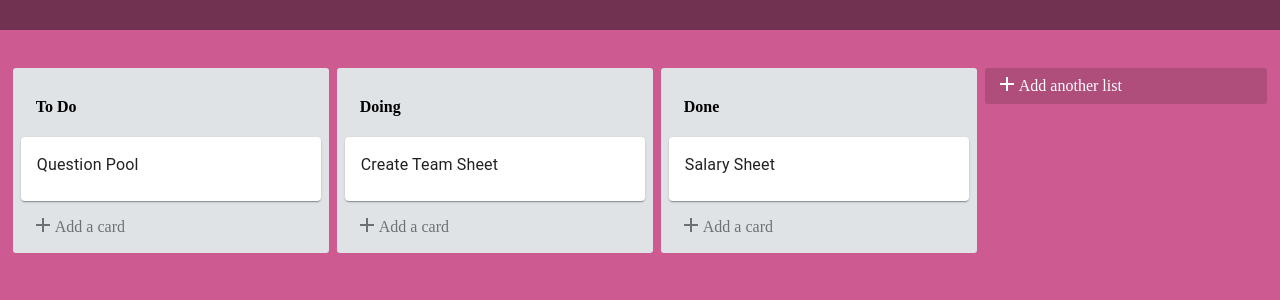
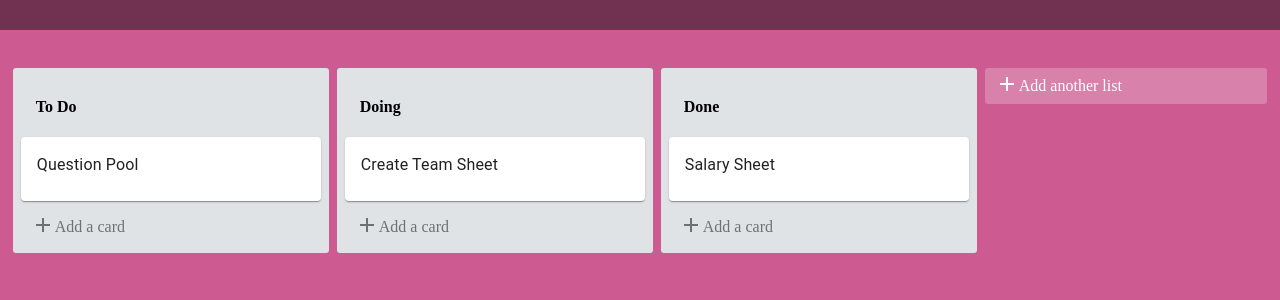
Before and after one commit to FarzanehValaee/TrelloApp, a React (Create React App) app: page / in a window 1280 px wide. Shown: the top 300 px of the page. Built offline with nearby package versions, Linux system fonts and the light colour scheme.

Commit message:
actionButton's UI

```diff
--- a/src/components/TrelloActionButton.js
+++ b/src/components/TrelloActionButton.js
@@ -59,7 +59,7 @@ class TrelloActionButton extends Component {
                     const buttonText= list? "Add another list":"Add a card";
                     const buttonTextOpacity= list? 1:0.5;
                     const buttonTextColor= list? "white":"inherit";
-                    const buttonTextBackground= list? "rgba(0,0,0,.15)":"inherit";
+                    const buttonTextBackground= list? "#d881ab":"inherit";
                     return(
                           <div
                             style={{
```
